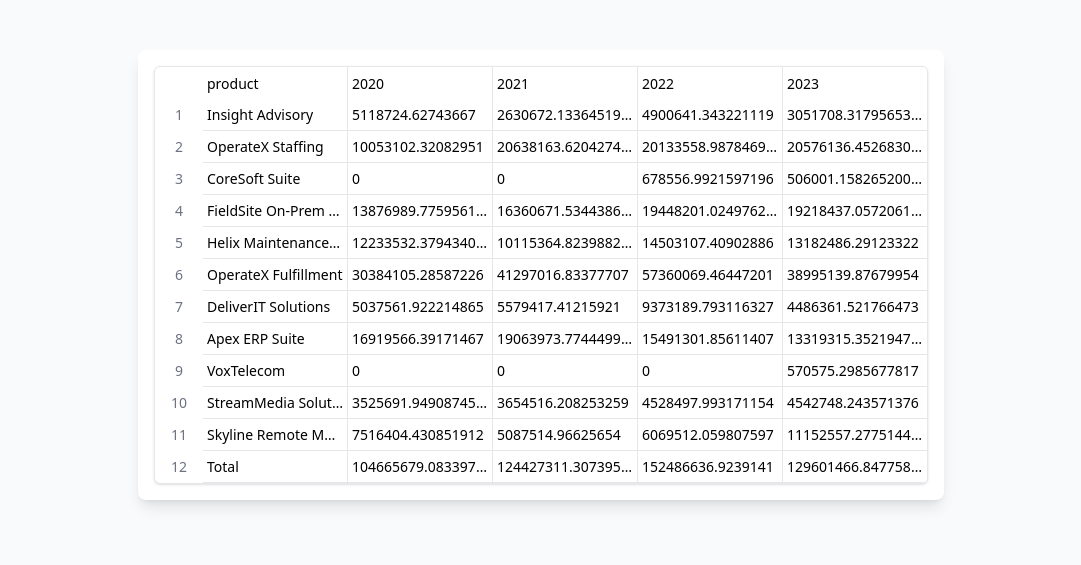
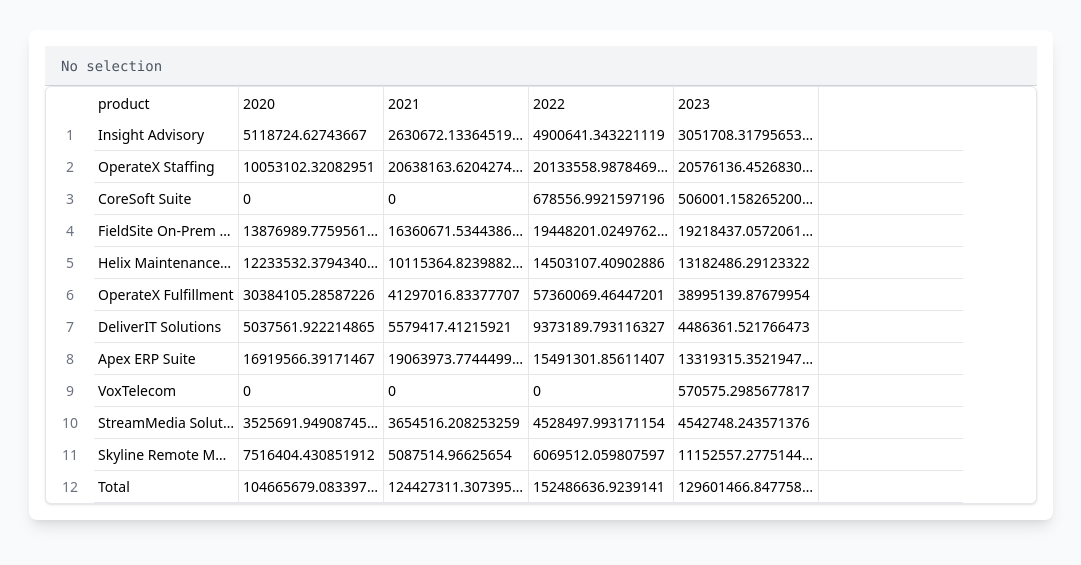
Before and after one commit to vli777/react-sheets, a React (Vite) app: page / in a window 1280 px wide. Shown: the part 125-690 px from the top of the page, without its empty margins (99-1180 px from the left). Built offline with nearby package versions, Linux system fonts and the light colour scheme.

Commit message:
style: component alignment

```diff
--- a/src/App.tsx
+++ b/src/App.tsx
@@ -1,6 +1,6 @@
 import { useEffect } from 'react'
 import './App.css'
-import { Sheet } from './components/Sheet'
+import { SheetWithToolbar } from './components/SheetWithToolbar'
 import { useSheetStore } from './store/useSheetStore'
 import type { ApiResponse } from './types/api'
 import mockData from './api/mockData.json'
@@ -14,9 +14,7 @@
 
   return (
     <div className="min-h-screen flex items-center justify-center bg-gray-50">
-      <div className="p-4 m-4 bg-white rounded-lg shadow-lg flex flex-col items-center">
-        <Sheet />
-      </div>
+      <SheetWithToolbar />
     </div>
   )
 }
--- a/src/components/Sheet.tsx
+++ b/src/components/Sheet.tsx
@@ -83,8 +83,7 @@
   return (
     <div
       ref={containerRef}
-      className="inline-block overflow-auto border bg-white shadow rounded-md"
-      style={{ minHeight: 400 }}
+      className="w-full h-full flex-1 overflow-auto border bg-white shadow rounded-md"
     >
       {/* Header Row */}
       <div className="flex">
--- a/src/components/SheetWithToolbar.tsx
+++ b/src/components/SheetWithToolbar.tsx
@@ -3,7 +3,7 @@
 
 export function SheetWithToolbar() {
   return (
-    <div className="p-4 m-4 bg-white rounded-lg shadow-lg flex flex-col items-center w-full min-w-[600px] max-w-5xl">
+    <div className="p-4 m-4 bg-white rounded-lg shadow-lg flex flex-col items-center w-full h-full flex-1 min-w-[600px] max-w-5xl">
       <Toolbar />
       <Sheet />
     </div>
```
